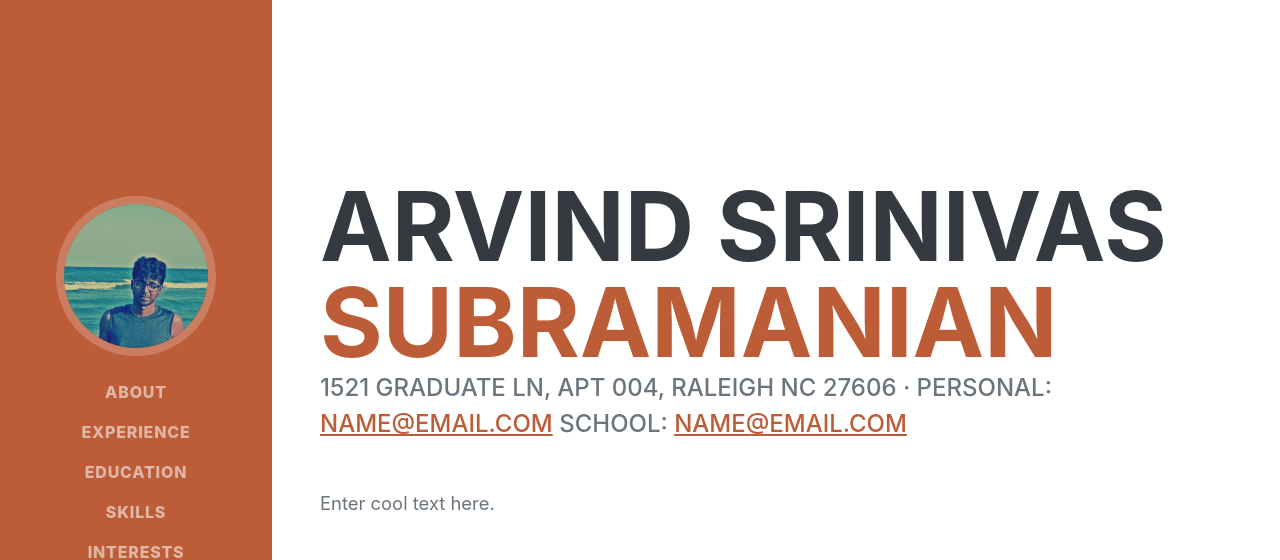
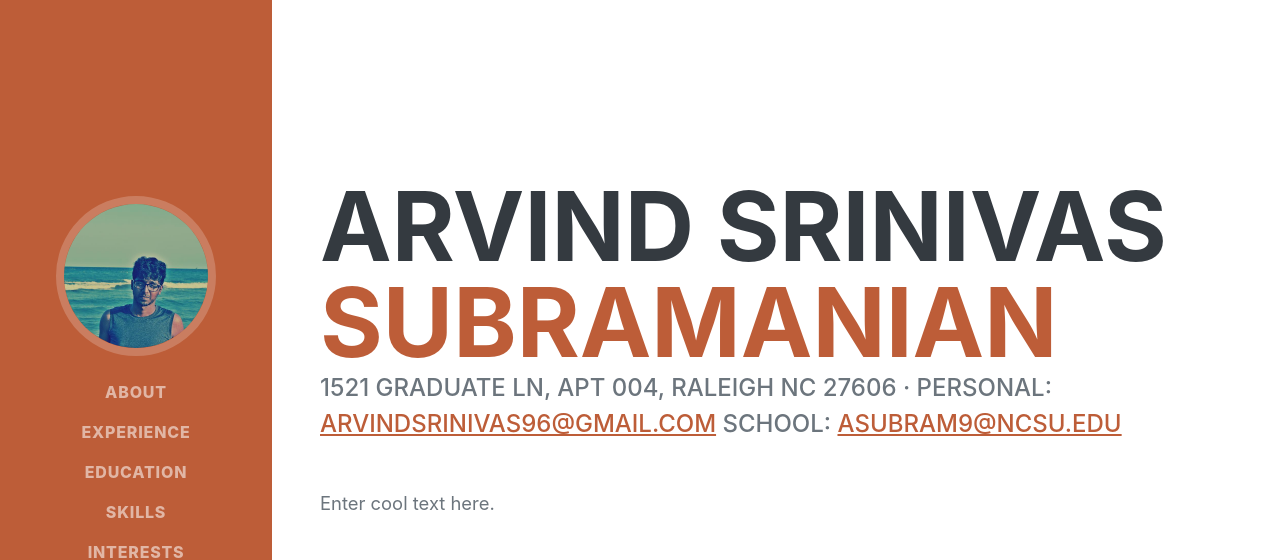
Before and after one commit to arvindsrinivas1/arvindsrinivas1.github.io, a plain HTML site: page index.html in a window 1280 px wide. Shown: the top 560 px of the page. Drawn offline with nearby package versions, Linux system fonts and the light colour scheme; a web font is replaced by a local one.

Commit message:
Email correction

```diff
--- a/index.html
+++ b/index.html
@@ -45,8 +45,8 @@
                     </h1>
                     <div class="subheading mb-5">
                         1521 Graduate Ln, Apt 004, Raleigh NC 27606 ·
-                        Personal: <a href="mailto:arvindsrinivas96@gmail.com">name@email.com</a>
-                        School: <a href="mailto:asubram9@ncsu.edu">name@email.com</a>
+                        Personal: <a href="mailto:arvindsrinivas96@gmail.com">arvindsrinivas96@gmail.com</a>
+                        School: <a href="mailto:asubram9@ncsu.edu">asubram9@ncsu.edu</a>
                     </div>
                     <p class="lead mb-5">Enter cool text here.</p>
                     <div class="social-icons">
```
